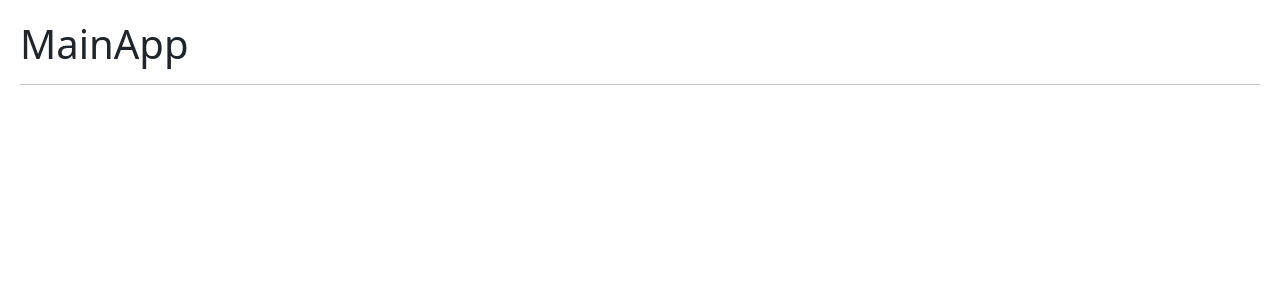
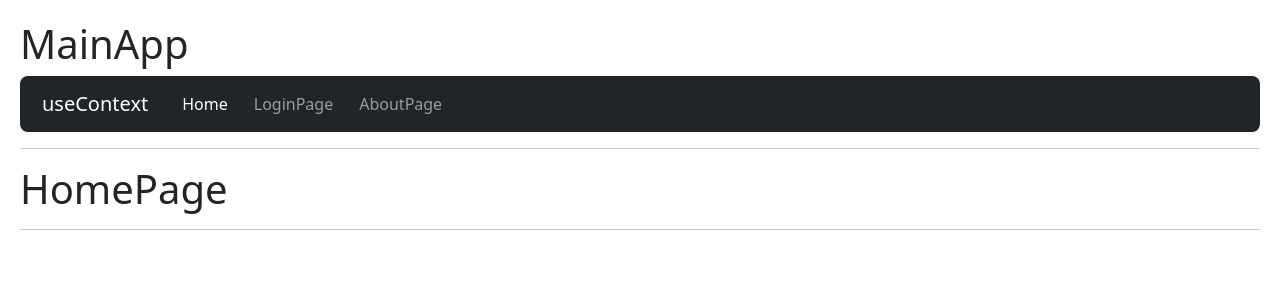
Before and after one commit to Torofms37/hook-app, a React (Vite) app: page / in a window 1280 px wide. Shown: the top 300 px of the page. Built offline with nearby package versions, Linux system fonts and the light colour scheme.

Commit message:
usecontext y otras cosas

```diff
--- a/src/09-useContext/Home.jsx
+++ b/src/09-useContext/HomePage.jsx
@@ -1,9 +1,9 @@
 import React from 'react'
 
-export const Home = () => {
+export const HomePage = () => {
   return (
     <>
-      <h1>Home</h1>
+      <h1>HomePage</h1>
       <hr />
 
 
--- a/src/09-useContext/MainApp.jsx
+++ b/src/09-useContext/MainApp.jsx
@@ -1,12 +1,26 @@
-import React from 'react'
+import { Navigate, Route, Routes } from 'react-router-dom';
+import { HomePage } from './HomePage';
+import { LoginPage } from './LoginPage';
+import { AboutPage } from './AboutPage';
+import { Navbar } from './Navbar';
+import { UserProvider } from './context/UserProvider';
+// import { NotFound } from './NotFound';
+
 
 export const MainApp = () => {
   return (
-    <>
+    <UserProvider>
       <h1>MainApp</h1>
+      <Navbar />
       <hr />
 
-
-    </>
+      <Routes>
+        <Route path='/' element={<HomePage />} />
+        {/* <Route path='*' element={ <NotFound /> } /> */}
+        <Route path='*' element={<Navigate to={'./about'} />} />
+        <Route path='login' element={<LoginPage />} />
+        <Route path='about' element={<AboutPage />} />
+      </Routes>
+    </UserProvider>
   )
 }
--- /dev/null
+++ b/src/09-useContext/Navbar.jsx
@@ -0,0 +1,21 @@
+import { Link, NavLink } from 'react-router-dom';
+
+export const Navbar = () => {
+  return (
+    <nav className="navbar navbar-expand-lg bg-dark navbar-dark rounded-3">
+      <div className="container-fluid">
+        <Link className="navbar-brand" to='/'>useContext</Link>
+
+        <div className="collapse navbar-collapse" id="navbarNav">
+          <ul className="navbar-nav">
+
+            <NavLink className={({ isActive }) => `nav-link ${isActive ? 'active' : ''}`} to='/' >Home</NavLink>
+            <NavLink className={({ isActive }) => `nav-link ${isActive ? 'active' : ''}`} to='login/' >LoginPage</NavLink>
+            <NavLink className={({ isActive }) => `nav-link ${isActive ? 'active' : ''}`} to='/about' >AboutPage</NavLink>
+
+          </ul>
+        </div>
+      </div>
+    </nav>
+  )
+}
--- /dev/null
+++ b/src/09-useContext/NotFound.jsx
@@ -0,0 +1,10 @@
+import React from 'react'
+
+export const NotFound = () => {
+  return (
+    <div>
+      <h1>NotFound</h1>
+      <hr />
+    </div>
+  )
+}
--- /dev/null
+++ b/src/09-useContext/context/UserContext.jsx
@@ -0,0 +1,3 @@
+import { createContext } from 'react'
+
+export const UserContext = createContext();
--- /dev/null
+++ b/src/09-useContext/context/UserProvider.jsx
@@ -0,0 +1,10 @@
+import React from 'react'
+import { UserContext } from './UserContext'
+
+export const UserProvider = ({ children }) => {
+  return (
+    <UserContext.Provider>
+      {children}
+    </UserContext.Provider>
+  )
+}
--- a/src/index.css
+++ b/src/index.css
@@ -5,3 +5,7 @@
 button {
   margin-left: 10px;
 }
+
+a {
+  margin-left: 10px;
+}
--- a/src/main.jsx
+++ b/src/main.jsx
@@ -1,6 +1,7 @@
 import ReactDOM from 'react-dom/client'
 import './index.css';
-import { BrowserRouter } from 'react-router-dom';
+import { BrowserRouter } from "react-router-dom";
+import { MainApp } from './09-useContext/MainApp'
 // import { Layout } from './05-useLayoutEffect/Layout'
 // import { MemoHook } from './06-memo/MemoHook'
 // import { Padre } from './07-tarea-memo/Padre'
@@ -13,7 +14,6 @@
 // import { CounterApp } from './01-useState/CounterApp'
 // import './08-useReducer/intro-reducer'
 // import { TodoApp } from './08-useReducer/TodoApp'
-import { MainApp } from './09-useContext/MainApp'
 
 
 
```
